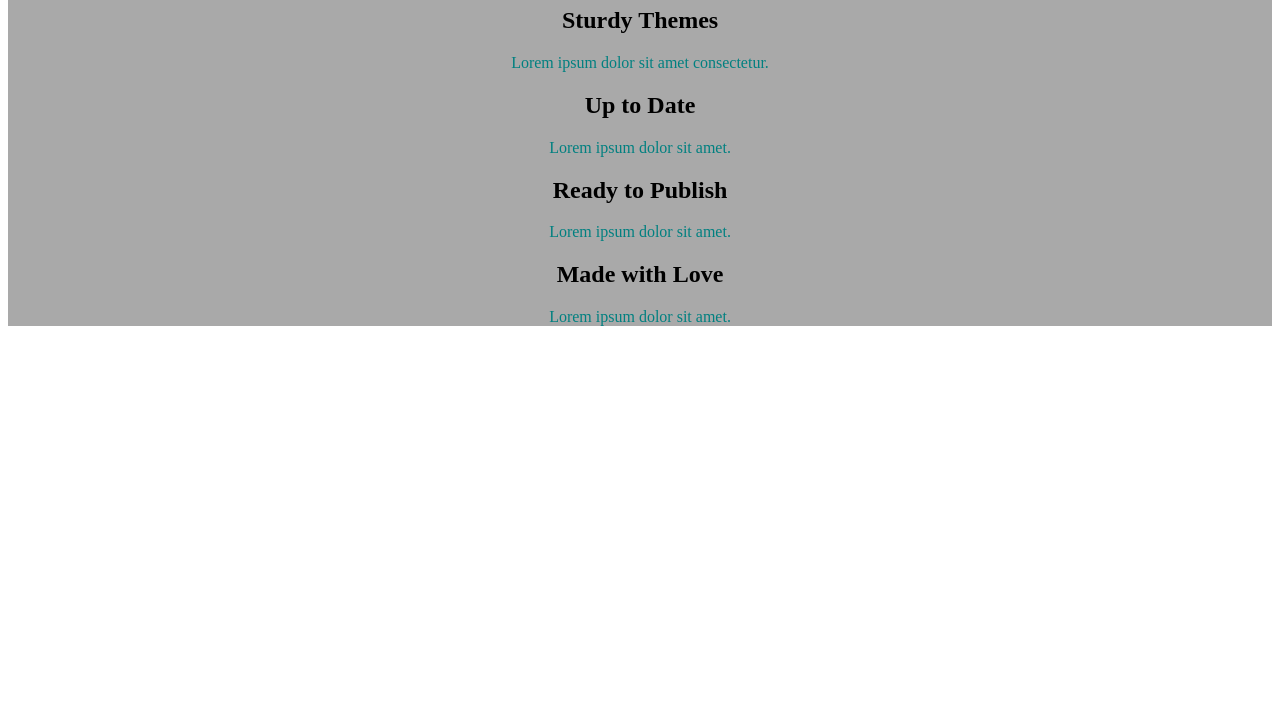
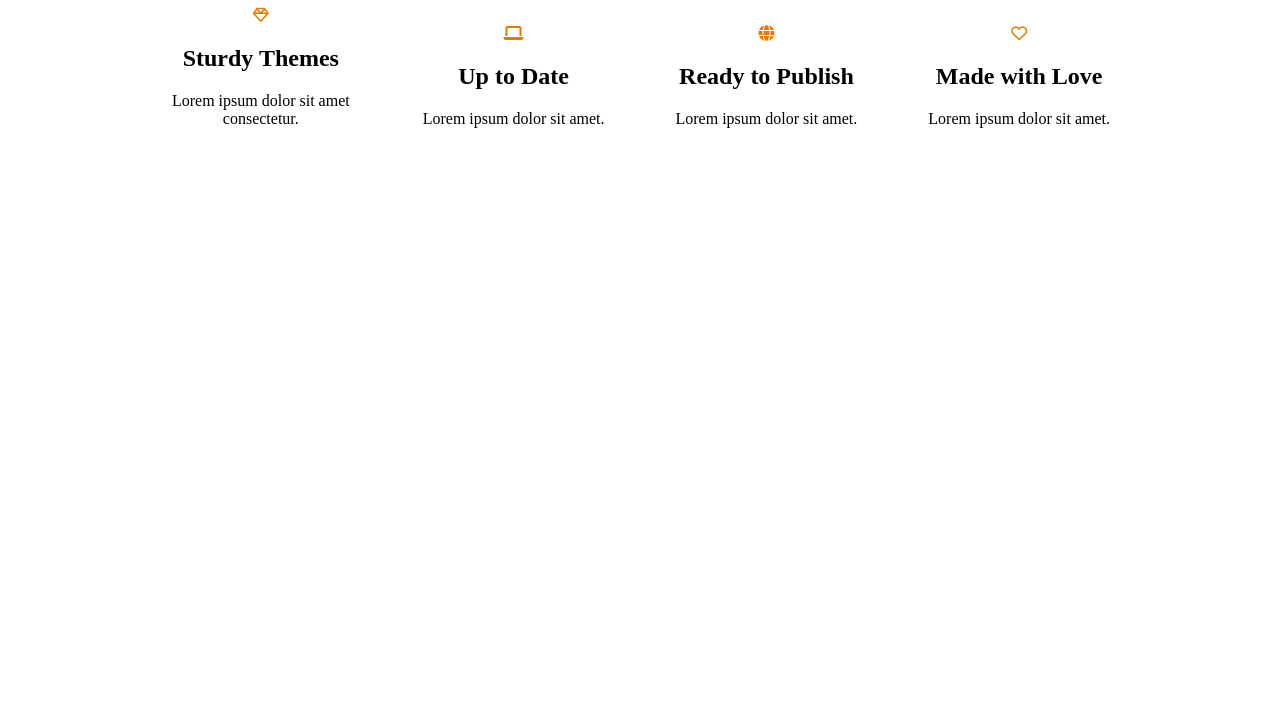
Before and after one commit to Milhemlana/challenge, a plain HTML site: page index.html in a window 1280 px wide. Shown: the part 73-800 px from the top of the page. Drawn offline with Linux system fonts and the light colour scheme.

Commit message:
first commit

```diff
--- a/index.html
+++ b/index.html
@@ -1,24 +1,26 @@
 <!DOCTYPE html>
 <html>
 <head>
+    <link rel="stylesheet" href="https://cdnjs.cloudflare.com/ajax/libs/font-awesome/6.5.1/css/all.min.css" integrity="sha512-DTOQO9RWCH3ppGqcWaEA1BIZOC6xxalwEsw9c2QQeAIftl+Vegovlnee1c9QX4TctnWMn13TZye+giMm8e2LwA==" crossorigin="anonymous" referrerpolicy="no-referrer" />
    <link rel="stylesheet" href="main.css"/>
 </head>
 <body>
-    <div class="at-your-service">
+    <div class="services">
         <h1>At your service</h1>
-        <div class="sturdy-themes">
+        <div class="service-one">
+            <i class="fa-regular fa-gem" style="color: #e17b00;"></i>
 <h2>Sturdy Themes</h2>
 <p>Lorem ipsum dolor sit amet consectetur.</p>
-        </div>
-        <div class="up-to-date">
+        </div><div class="service-one">
+            <i class="fa-solid fa-laptop" style="color: #e17b00;"></i>
             <h2>Up to Date</h2>
             <p>Lorem ipsum dolor sit amet.</p>
-        </div>
-        <div class="ready-to-publish ">
+        </div><div class="service-one ">
+            <i class="fa-solid fa-globe" style="color: #e17b00;"></i>
             <h2>Ready to Publish</h2>
             <p>Lorem ipsum dolor sit amet.</p>
-        </div>
-        <div class="made-with-love">
+        </div><div class="service-one">
+            <i class="fa-regular fa-heart" style="color: #e17b00;"></i>
             <h2>Made with Love</h2>
             <p>Lorem ipsum dolor sit amet.</p>
         </div>
--- a/main.css
+++ b/main.css
@@ -1,7 +1,12 @@
-.at-your-service{
-    background-color:darkgray;
+.services{
+    background-color:white;
     text-align:center;
 }
 p{
-    color:teal;
+    color:black;
 }
+.service-one{
+    display:inline-block;
+    width:20%;
+
+}
```
Also changed, not shown: 1 other file.
